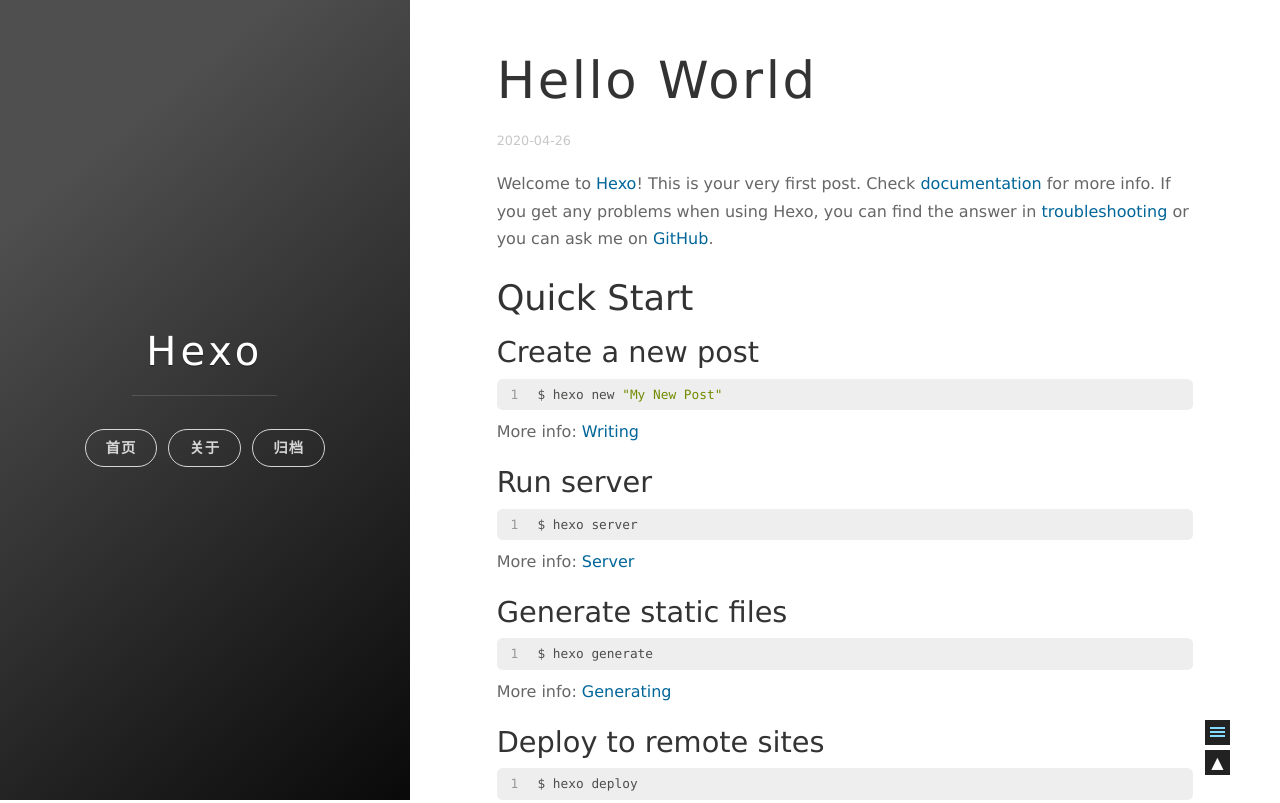
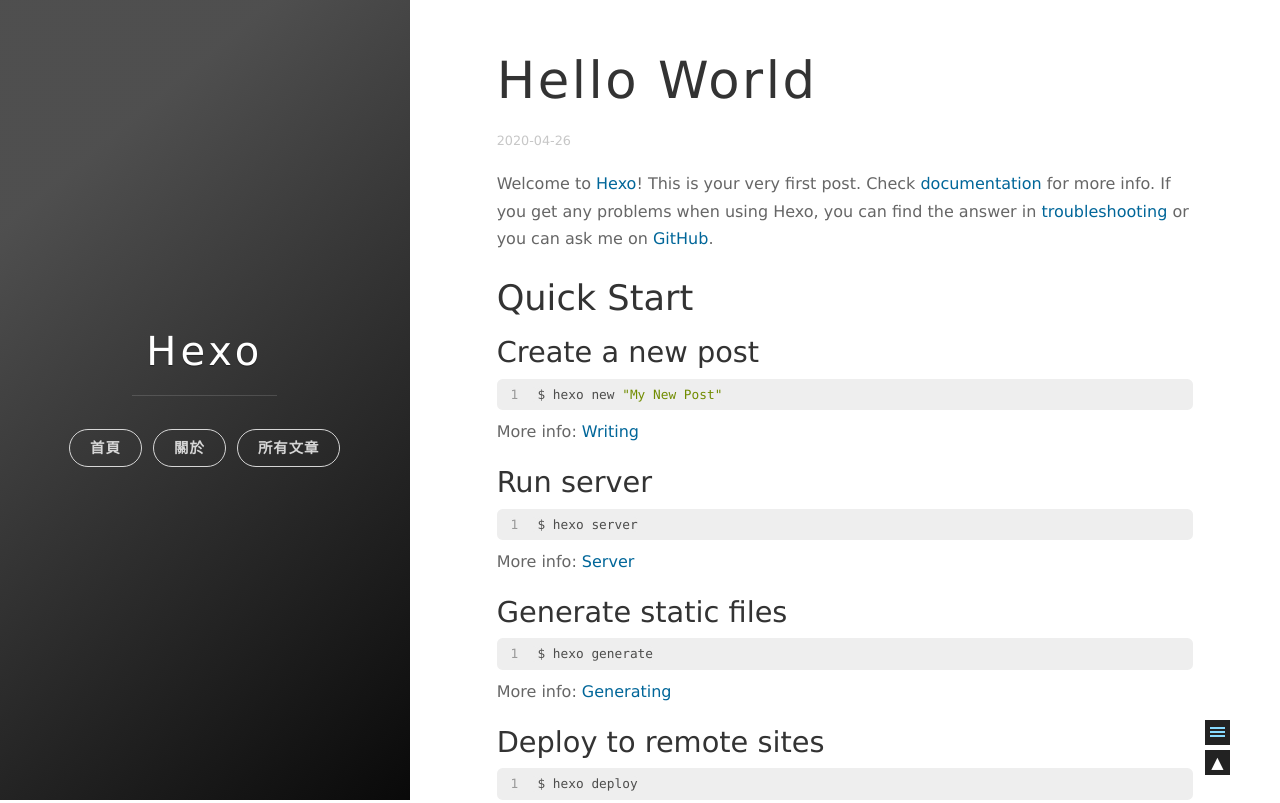
Before and after one commit to Aruphorus/aruphorus.github.io, a plain HTML site: page 2020/04/26/hello-world/index.html in a window 1280 px wide. Shown: the top 803 px of the page. Drawn offline with nearby package versions, Linux system fonts and the light colour scheme; some packages are replaced by stand-ins of ours.

Commit message:
Site updated: 2020-04-26 02:51:05

```diff
--- a/2020/04/26/hello-world/index.html
+++ b/2020/04/26/hello-world/index.html
@@ -78,13 +78,13 @@
 
 
 
-                <li class="navigation__item"><a href="/#blog" title="" class="blog-button">首页</a></li>
+                <li class="navigation__item"><a href="/#blog" title="" class="blog-button">首頁</a></li>
 
 
-                <li class="navigation__item"><a href="/about" title="" class="">关于</a></li>
+                <li class="navigation__item"><a href="/about" title="" class="">關於</a></li>
 
 
-                <li class="navigation__item"><a href="/archive" title="" class="">归档</a></li>
+                <li class="navigation__item"><a href="/archive" title="" class="">所有文章</a></li>
 
 
             </ul>
```
Also changed, not shown: 2020/04/26/my-first-page/index.html (+3 -3 lines), archives/2020/04/index.html (+3 -3 lines), archives/2020/index.html (+3 -3 lines), archives/index.html (+3 -3 lines), index.html (+3 -3 lines).
